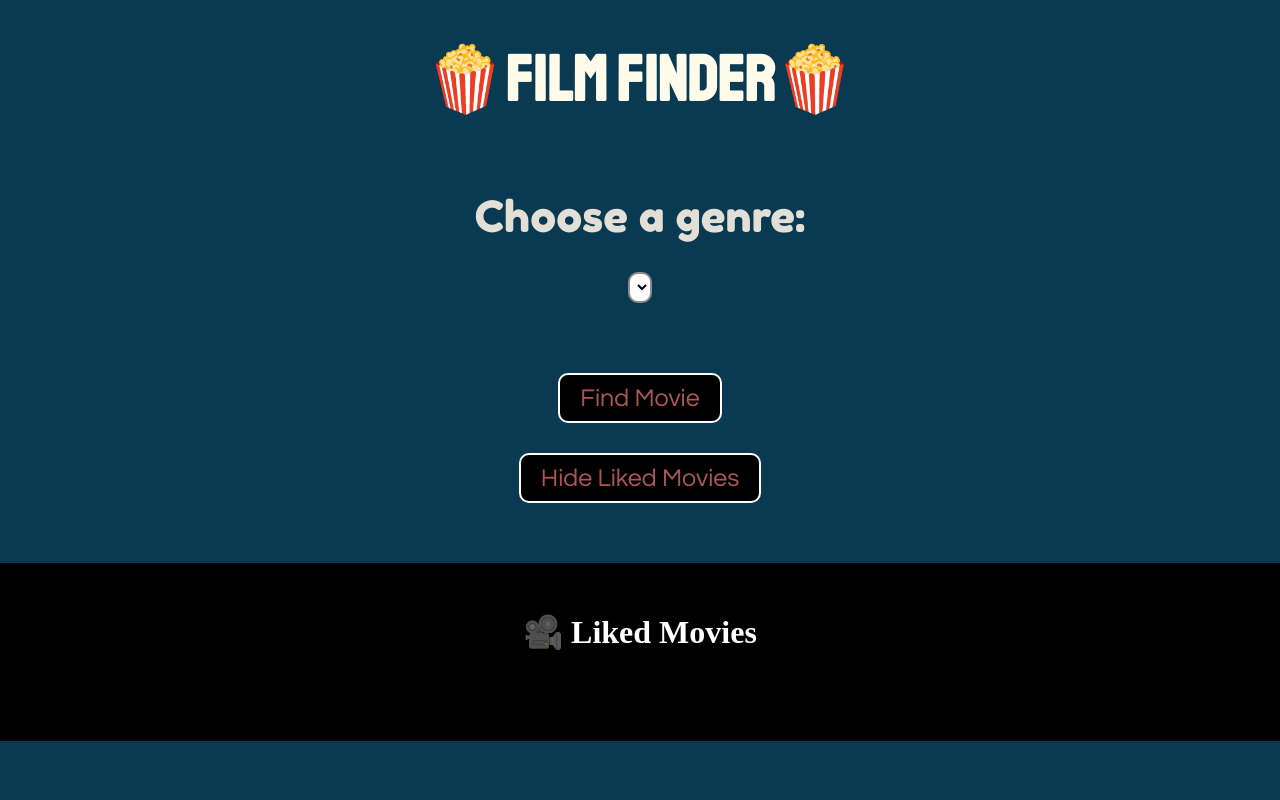
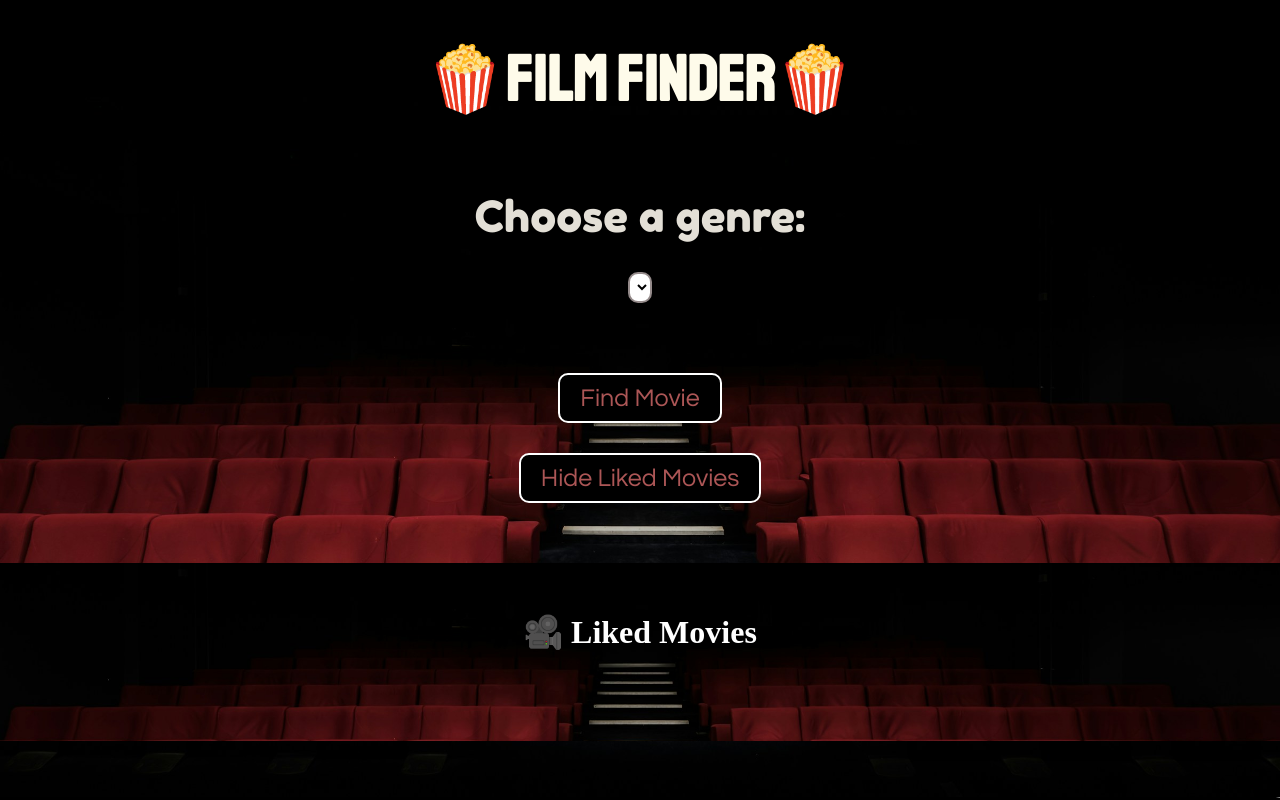
Before and after one commit to JordyMurgueitio/film-finder-app, a plain HTML site: page index.html in a window 1280 px wide. Both pictures are taken after a click on the button "Show Liked Movies". Drawn offline with Linux system fonts and the light colour scheme; no server answers.

```diff
--- a/style.css
+++ b/style.css
@@ -6,7 +6,7 @@
 
 body {
     background-color: #093a52;
-    background-image: url(./film-finder.jpg);
+    background-image: url(./assets/film-finder.jpg);
     background-size: cover;
     background-position: center;
 }
@@ -161,7 +161,7 @@
 /* Liked movies section mobile */
 #likedMoviesSection {
     background-color: #249e57;
-    background-image: url(./film-finder.jpg);
+    background-image: url(./assets/film-finder.jpg);
     background-size: cover;
     background-position: center;
     background-repeat: no-repeat;
```
Also changed, not shown: 3 other files.
